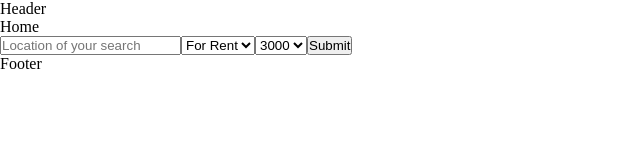
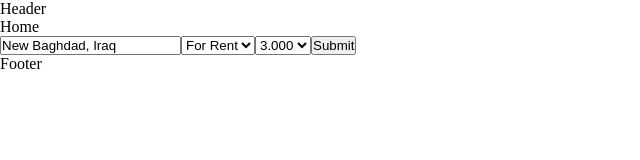
Before and after one commit to mhdalihoria/real-estate, a React (Vite) app: page / in a window 1280 px wide. Shown: the top 160 px of the page, without its empty margins (0-640 px from the left). Built offline with nearby package versions, Linux system fonts and the light colour scheme.

Commit message:
Working on shipping info between files (Context)

```diff
--- a/src/Context.jsx
+++ b/src/Context.jsx
@@ -1,12 +1,23 @@
-import {createContext, useState} from 'react'
+import { createContext, useState } from "react";
 
-const Context = createContext()
+const Context = createContext();
 
-//TODO: this will be needed later
-// const initialState ={
-//   count: 5,
-//   categoryId: "9"
-// }
+// const initialState = {
+//   location: "",
+//   saleStatus: "default",
+//   price: "default",
+//   roomCount: "default",
+//   bedCount: "default",
+//   moveDate: "default",
+//   more: "default",
+// };
+const initialState = {
+  location: "New Baghdad, Iraq",
+  type: "rent",
+  price: "3.000",
+  roomCount: "2",
+  bedCount: "2"
+};
 
 //TODO: (if needed)
 //* provide the initial mockDB info to Rent.jsx from here
@@ -15,11 +26,13 @@ const Context = createContext()
 //* Create a component for the Error in Rent.jsx
 
 const ContextProvider = (props) => {
+  const [data, setData] = useState({});
+
   return (
-    <Context.Provider value='something'>
+    <Context.Provider value={{ data, setData }}>
       {props.children}
     </Context.Provider>
-  )
-}
+  );
+};
 
-export {ContextProvider, Context as ContextObj}
+export { ContextProvider, Context as ContextObj, initialState };
--- a/src/Pages/Home.jsx
+++ b/src/Pages/Home.jsx
@@ -1,12 +1,13 @@
-import {useState} from 'react'
+import { useState, useContext } from "react";
+import { ContextObj, initialState } from "../Context";
+import { useNavigate } from "react-router-dom";
 
 const Home = () => {
+  const { setData } = useContext(ContextObj);
 
-  const [search, setSearch] = useState({
-    location: "",
-    saleStatus: 'rent',
-    price: "3000",
-  });
+  const [search, setSearch] = useState(initialState);
+
+  const navigate = useNavigate();
 
   const handleChange = (e) => {
     const { name, value } = e.target;
@@ -20,15 +21,14 @@ const Home = () => {
 
   const handleSubmit = (e) => {
     e.preventDefault();
-
-    console.log(search)
+    setData(search);
+    navigate("/rent");
+    // console.log(search)
   };
 
   return (
     <div>
-      <div className="title">
-        Home
-      </div>
+      <div className="title">Home</div>
       <div className="form-container">
         <form onSubmit={handleSubmit}>
           <input
@@ -39,10 +39,11 @@ const Home = () => {
             placeholder="Location of your search"
           />
           <select
-            name="saleStatus"
-            value={search.saleStatus}
+            name="type"
+            value={search.type}
             onChange={handleChange}
           >
+
             <option value="sale">For Sale</option>
             <option value="rent">
               For Rent
@@ -51,16 +52,14 @@ const Home = () => {
           </select>
           <select name="price" value={search.price} onChange={handleChange}>
             <option value="200">200</option>
-            <option value="1000">1000</option>
-            <option value="3000">
-              3000
-            </option>
+            <option value="1.000">1.000</option>
+            <option value="3.000">3.000</option>
           </select>
           <button>Submit</button>
         </form>
       </div>
     </div>
-  )
-}
+  );
+};
 
-export default Home
+export default Home;
--- a/src/Pages/Rent.jsx
+++ b/src/Pages/Rent.jsx
@@ -1,16 +1,22 @@
-import { useState } from "react";
+import { useState, useContext } from "react";
 import Map from "../Components/Map";
 import PropertyItem from "../Components/PropertyItem";
+import { ContextObj, initialState } from "../Context";
 import { cardDetails } from "../utils/mockDB";
 
 const Rent = () => {
-  const [search, setSearch] = useState({
-    location: "New Baghdad, Iraq",
-    saleStatus: 'rent',
-    price: "3000",
+  const { data } = useContext(ContextObj); //receives data from context
+  const dataObjToArr = Object.keys(data); //Transforming the Object to an array for later use
+
+  const [search, setSearch] = useState(() => {
+    //the state that holds the search query that will be used to filter the data from MockDB
+    // if there is info from "data" we put that in the input fields, if not, put these default values (displays info for the user who came from "/home")
+    return dataObjToArr.length !== 0 ? data : initialState;
   });
 
+
   const [filteredCards, setFilteredCards] = useState(cardDetails);  //takes the object of data to loop through it and render it
+  //takes the object of data to loop through it and render it
 
   const handleChange = (e) => {
     const { name, value } = e.target;
@@ -32,10 +38,9 @@ const Rent = () => {
     setFilteredCards(cardElements)
   };
 
-  if(filteredCards.length === 0) {
-    return "Error"
+  if (filteredCards.length === 0) {
+    return "Error";
   }
-
 
   return (
     <div>
@@ -48,23 +53,15 @@ const Rent = () => {
             onChange={handleChange}
             placeholder="Location of your search"
           />
-          <select
-            name="saleStatus"
-            value={search.saleStatus}
-            onChange={handleChange}
-          >
+          <select name="type" value={search.type} onChange={handleChange}>
             <option value="sale">For Sale</option>
-            <option value="rent">
-              For Rent
-            </option>
+            <option value="rent">For Rent</option>
             <option value="sold">Sold Out</option>
           </select>
           <select name="price" value={search.price} onChange={handleChange}>
             <option value="200">200</option>
-            <option value="1000">1000</option>
-            <option value="3000">
-              3000
-            </option>
+            <option value="1.000">1.000</option>
+            <option value="3.000">3.000</option>
           </select>
           <button>Submit</button>
         </form>
@@ -75,9 +72,9 @@ const Rent = () => {
         {/* This is the side the details occupy */}
         <div className="query-results--details">
           <div className="query-results--details--listings">
-            {
-              filteredCards.map((card, index) =><PropertyItem {...card } key={index} />)
-            }
+            {filteredCards.map((card, index) => (
+              <PropertyItem {...card} key={index} />
+            ))}
           </div>
         </div>
       </div>
--- a/src/utils/mockDB.js
+++ b/src/utils/mockDB.js
@@ -172,4 +172,13 @@ export const cardDetails = [{
   price: '3.000',
   bedCount: 2,
   bathCount: 2,
+},
+{
+  img: "https://cdn.discordapp.com/attachments/885177595803603014/1041251376493244416/todd-kent-178j8tJrNlc-unsplash.jpg",
+  isNew: false,
+  type: "Sale",
+  location: "New Baghdad, Iraq",
+  price: '3.000',
+  bedCount: 3,
+  bathCount: 2,
 },];
```
